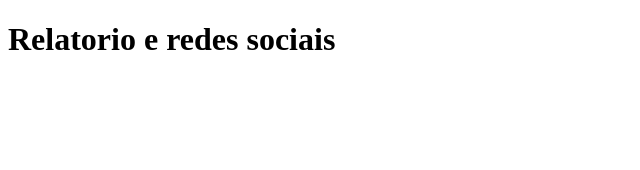
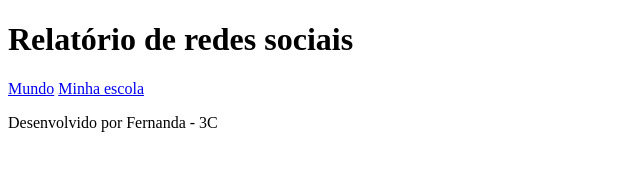
Before and after one commit to Fer131007/redes_sociais, a plain HTML site: page index.html in a window 1280 px wide. Shown: the whole page, without its empty margins (0-640 px from the left). Drawn offline with Linux system fonts and the light colour scheme.

Commit message:
Update index.html

```diff
--- a/index.html
+++ b/index.html
@@ -7,10 +7,21 @@
     <link rel="stylesheet" href="style.css">
 </head>
 <body>
-<header>
-    <h1>Relatorio e redes sociais</h1>
-    <nav></nav>
-</header>
-<main></main>
+ <header>
+    <h1>Relatório de redes sociais</h1>
+    <nav>
+        <a href="index.html">Mundo</a>
+        <a href="#">Minha escola</a>
+    </nav>
+ </header>
+ <main class="graficos-section">
+<section id="graficos-conteiner" class="graficos-conteiner">
+    <!--grafico aqui -->
+</section>
+ </main>
+ <footer>
+    <P> Desenvolvido por Fernanda - 3C</P>
+ </footer>
+<script type="module" src=".graficos/informacoesGlobais,js"></script>
 </body>
 </html>
```
